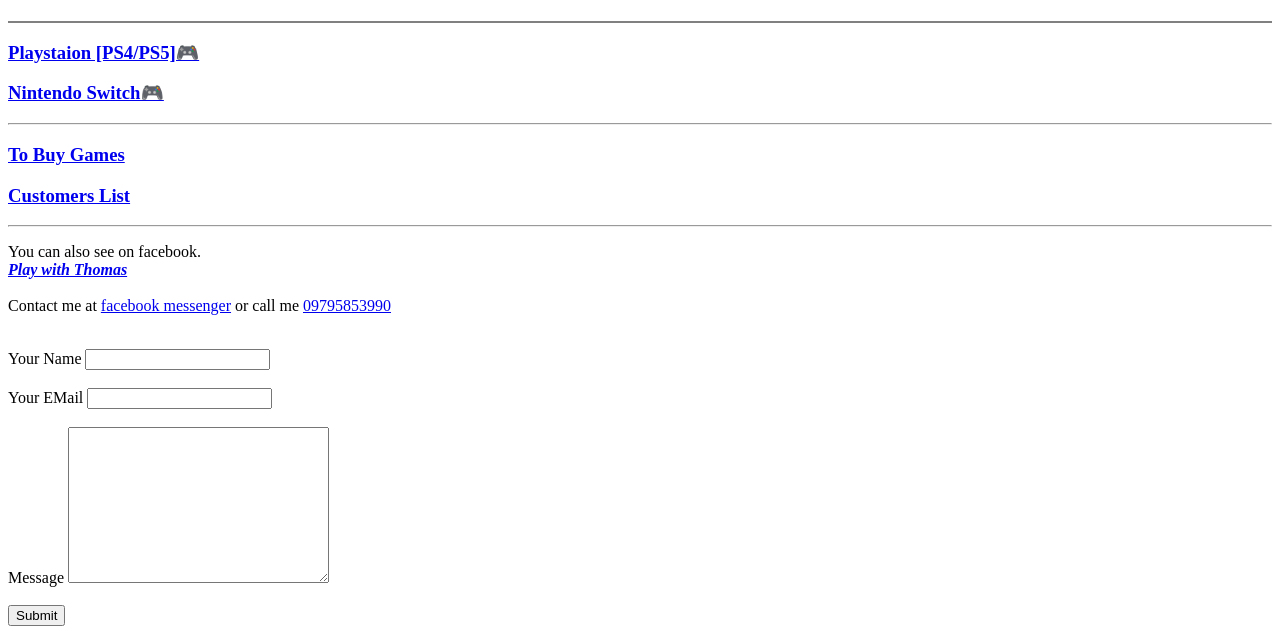
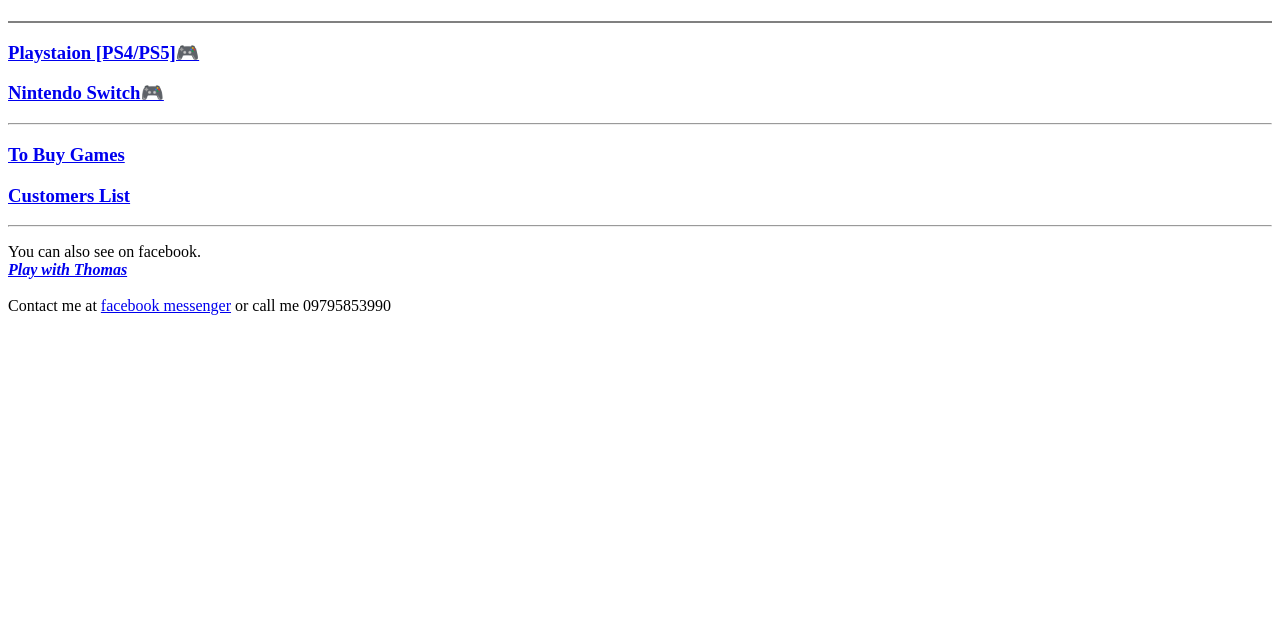
Before and after one commit to thomasbbr/Play-with-Thomas, a plain HTML site: page index.html in a window 1280 px wide. Shown: the part 355-997 px from the top of the page. After the commit the page ends 800 px from the top, so only its background shows below. Drawn offline with Linux system fonts and the light colour scheme.

Commit message:
Add files via upload

```diff
--- a/index.html
+++ b/index.html
@@ -37,18 +37,8 @@
             <br>
             <br>
             Contact me at <a href="https://www.messenger.com/t/101399325588963/?messaging_source=source%3Apages%3Amessage_shortlink">facebook messenger</a>
-            or call me <a href="#">09795853990</a>
-            <br>
-            <br>
-            <form action="mailto:khantzinwin28@gmail.com" method="post" enctype="text/plain">
-                <label>Your Name</label>
-                <input type="text" name="Your Name" id=""><br><br>
-                <label>Your EMail</label>
-                <input type="email" name="Your Email" id=""><br><br>
-                <label>Message</label>
-                <textarea name="Message" id="" cols="30" rows="10"></textarea><br><br>
-                <input type="submit">
-            </form>
+            or call me 09795853990
+
         </p>
 
 
```
